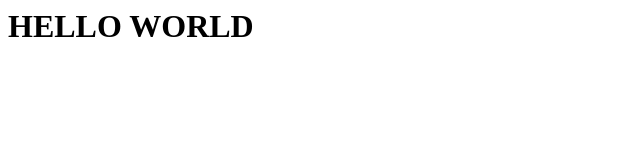
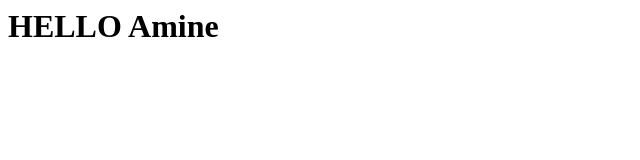
Before and after one commit to HackCamp23/HackCamp, a plain HTML site: page index.html in a window 1280 px wide. Shown: the whole page, without its empty margins (0-640 px from the left). Drawn offline with Linux system fonts and the light colour scheme.

Commit message:
test 1.1

```diff
--- a/index.html
+++ b/index.html
@@ -1 +1 @@
-<h1>HELLO WORLD</h1>
+<h1>HELLO Amine</h1>
```
